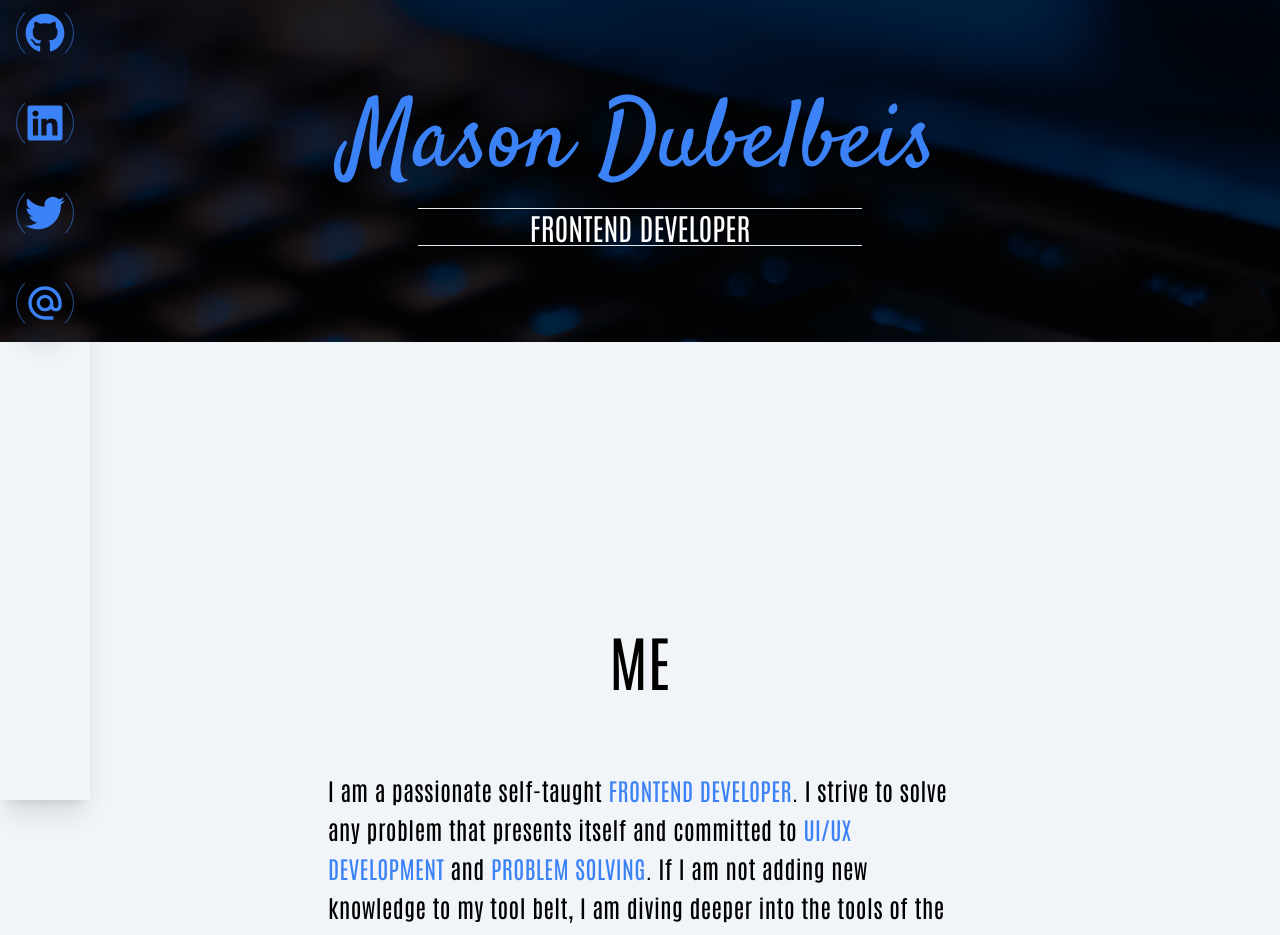
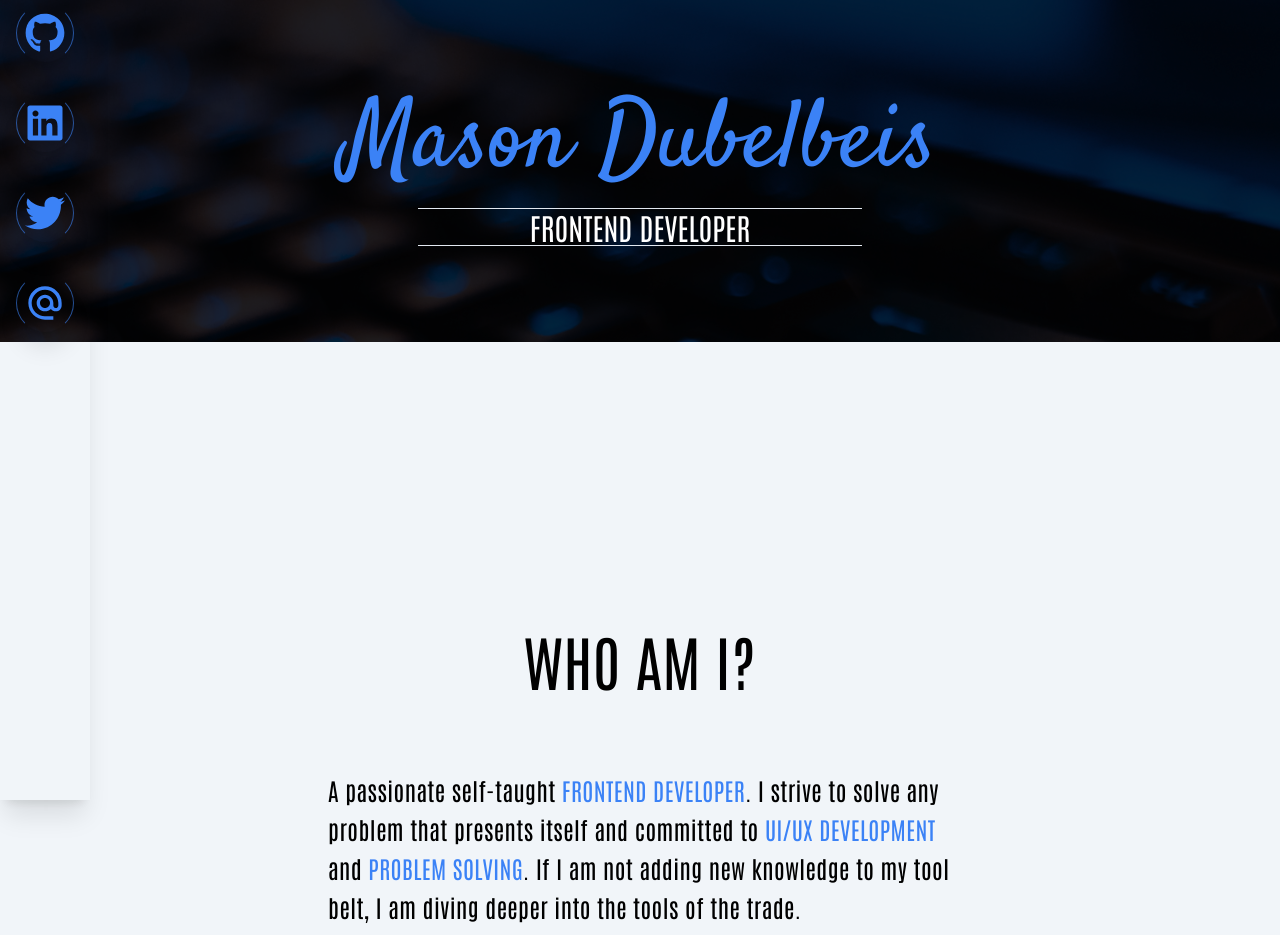
Before and after one commit to mdubelbeis/portfolio-v2, a React (Vite) app: page / in a window 1280 px wide. Shown: the top 935 px of the page. Built offline with nearby package versions, Linux system fonts and the light colour scheme.

Commit message:
text content

```diff
--- a/src/components/About.tsx
+++ b/src/components/About.tsx
@@ -3,11 +3,11 @@ import { useState } from 'react';
 const About: React.FC = () => {
   return (
     <section className="relative flex flex-col items-center justify-center gap-10 bg-slate-100 py-28 px-4 font-hero-text leading-loose tracking-wide text-black lg:gap-20 lg:py-72">
-      <h2 className="text-center font-hero-text text-4xl text-black lg:text-6xl">ME</h2>
+      <h2 className="text-center font-hero-text text-4xl text-black lg:text-6xl">WHO AM I?</h2>
       <div className="md:w-9/12 lg:w-6/12">
         <p className="text-center text-xl lg:text-left lg:text-2xl lg:leading-relaxed">
-          I am a passionate self-taught <span className="lg:4xl text-2xl text-blue-500">FRONTEND DEVELOPER</span>. I
-          strive to solve any problem that presents itself and committed to{' '}
+          A passionate self-taught <span className="lg:4xl text-2xl text-blue-500">FRONTEND DEVELOPER</span>. I strive
+          to solve any problem that presents itself and committed to{' '}
           <span className="lg:4xl text-2xl text-blue-500">UI/UX DEVELOPMENT</span> and{' '}
           <span className="lg:4xl text-2xl text-blue-500">PROBLEM SOLVING</span>. If I am not adding new knowledge to my
           tool belt, I am diving deeper into the tools of the trade.
```
